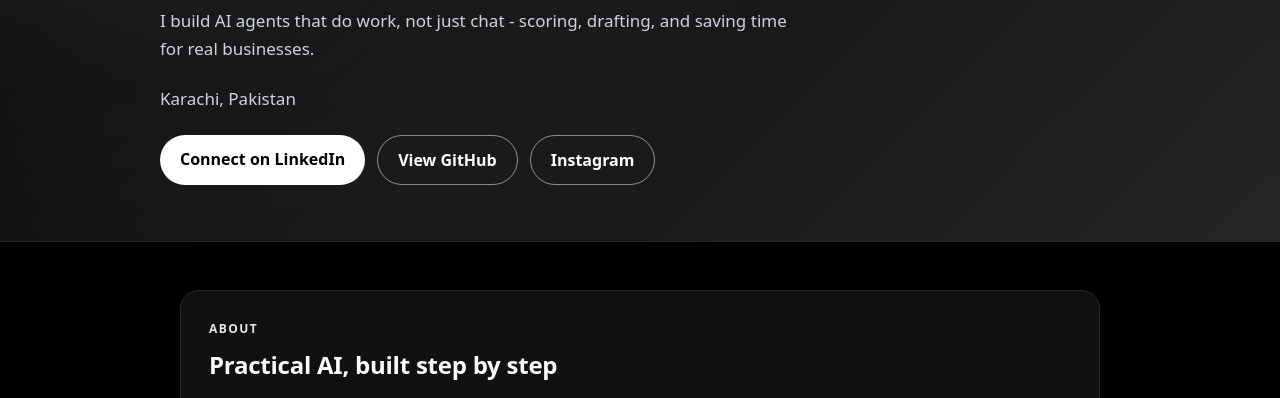
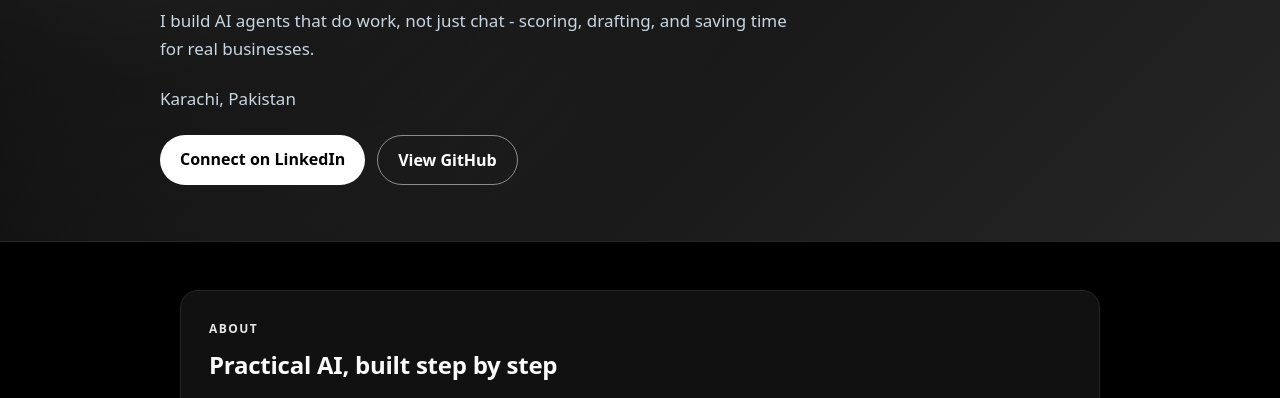
Before and after one commit to faryalsyeda/portfolio, a plain HTML site: page index.html in a window 1280 px wide. Shown: the part 402-800 px from the top of the page. Drawn offline with Linux system fonts and the light colour scheme.

Commit message:
Remove Instagram button from hero, keep it in Contact section only

```diff
--- a/index.html
+++ b/index.html
@@ -68,7 +68,6 @@
     <div class="buttons">
       <a class="btn btn-primary" href="https://www.linkedin.com/in/faryal-syeda-8aba1624a">Connect on LinkedIn</a>
       <a class="btn btn-outline" href="https://github.com/faryalsyeda">View GitHub</a>
-      <a class="btn btn-outline" href="https://www.instagram.com/faryalsyedaai/">Instagram</a>
     </div>
   </div>
 </header>
```
